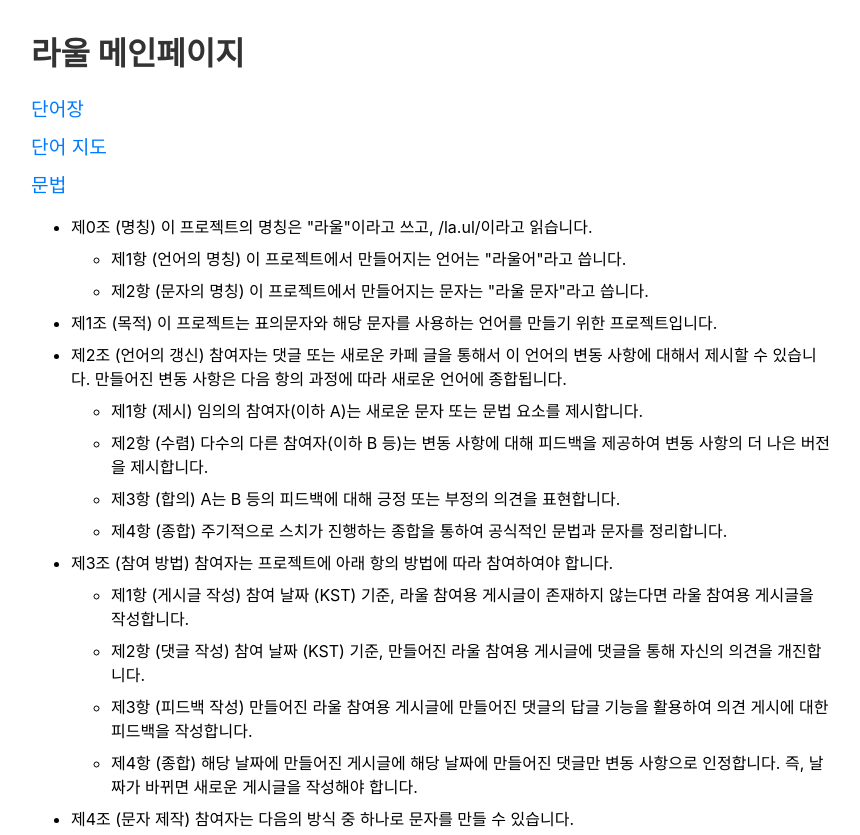
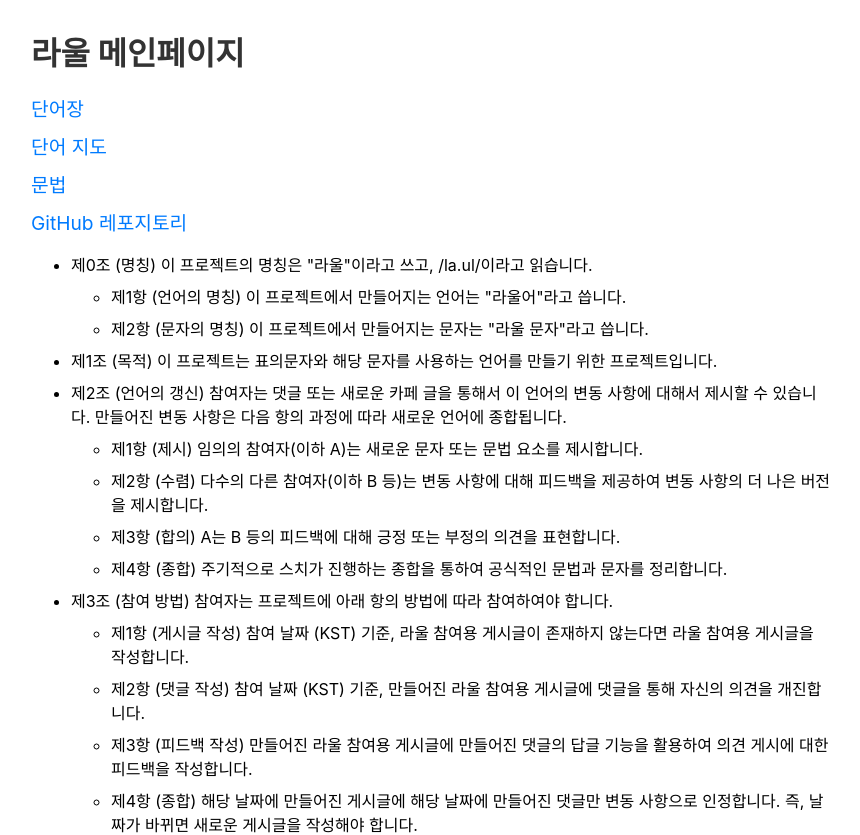
Before and after one commit to zasoque/laul, a SvelteKit app: page / in a window 1280 px wide. Shown: the top 835 px of the page, without its empty margins (209-1069 px from the left). Built offline with nearby package versions, Linux system fonts and the light colour scheme; a web font is replaced by a local one.

Commit message:
Add GitHub link to navigation in layout component

```diff
--- a/src/routes/+layout.svelte
+++ b/src/routes/+layout.svelte
@@ -14,6 +14,7 @@
     <li><a href="/laul/dictionary">단어장</a></li>
     <li><a href="/laul/wordmap">단어 지도</a></li>
     <li><a href="/laul/grammar">문법</a></li>
+    <li><a href="https://github.com/zasoque/laul">GitHub 레포지토리</a></li>
   </ul>
   {@render children()}
 </div>
```
